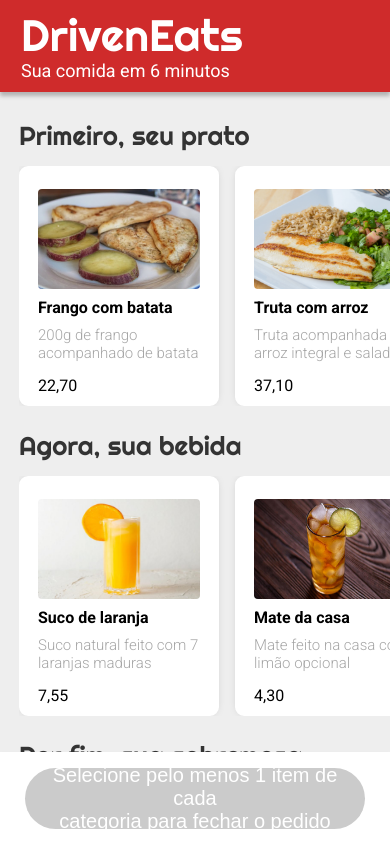
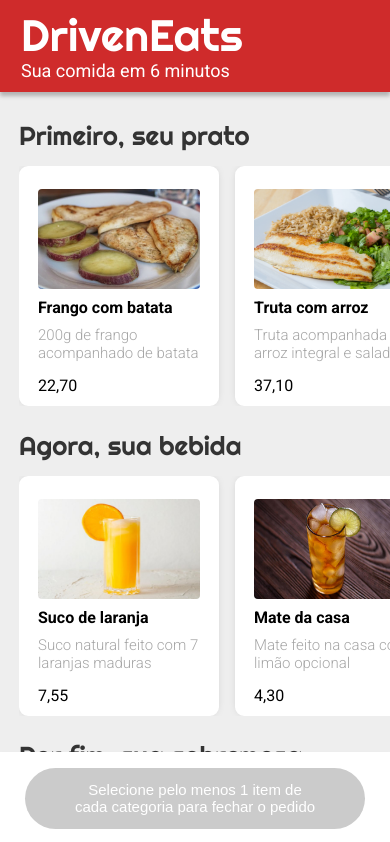
Before and after one commit to PMafra/driveneats_react, a React (Create React App) app: page / in a window 390 px wide. Shown: the top 842 px of the page. Built offline with nearby package versions, Linux system fonts and the light colour scheme.

Commit message:
Button message now changing; css for button message added

```diff
--- a/src/Components/BottomBar.js
+++ b/src/Components/BottomBar.js
@@ -1,8 +1,16 @@
 export default function BottomBar ({changeColor}) {
+
+    let buttonMessage = "";
+    if (changeColor === "green-button") {
+        buttonMessage = "Fechar pedido";
+    } else {
+        buttonMessage = "Selecione pelo menos 1 item de cada categoria para fechar o pedido";
+    }
+
     return (
         <div class="bottom-bar">
             <button class={`bottom-bar-button ${changeColor}`} onclick="confirm()">
-                <p class="font-weight-400">Selecione pelo menos 1 item de cada<br /> categoria para fechar o pedido</p>
+                <p class="font-weight-400">{buttonMessage}</p>
             </button>
         </div>
     );
--- a/src/style.css
+++ b/src/style.css
@@ -175,6 +175,17 @@ body {
     cursor: pointer;
 }
 
+.bottom-bar-button p {
+    max-width: 400px;
+}
+
+@media (max-width: 440px) {
+    .bottom-bar-button p {
+        font-size: 15px;
+        max-width: 250px;
+    }
+}
+
 .green-button {
     background-color: #32B72F;
 }
```
